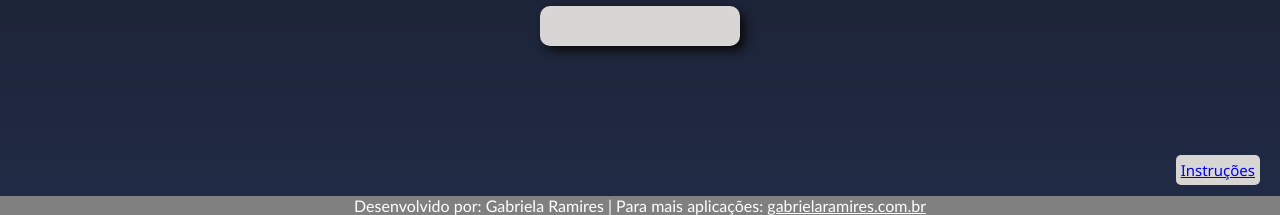
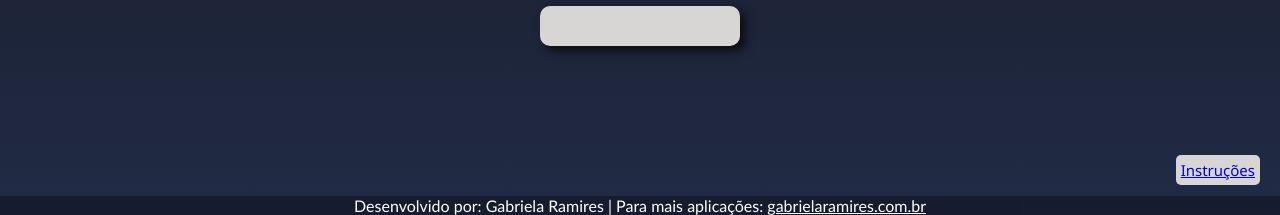
Before and after one commit to gabi-ramires/Lentes, a PHP site: page / in a window 1280 px wide. Shown: the part 585-800 px from the top of the page. Run offline with PHP 8.4, Linux system fonts and the light colour scheme.

Commit message:
Update estilo.css

```diff
--- a/estilo.css
+++ b/estilo.css
@@ -1,13 +1,15 @@
 .footer {
     text-align: center;
-    background: gray;
+    background: rgba(0, 0, 0, 0.329);
     color: white;
     position: fixed;
     width: 100%;
     bottom: 0;
     font-size: 16px;
-    font-family: 'Gill Sans', 'Gill Sans MT', Calibri, 'Trebuchet MS', sans-serif
+    font-family: 'Gill Sans', 'Gill Sans MT', Calibri, 'Trebuchet MS', sans-serif;
+    z-index: 2;
 }
+
 
 .footer a{
 
```
